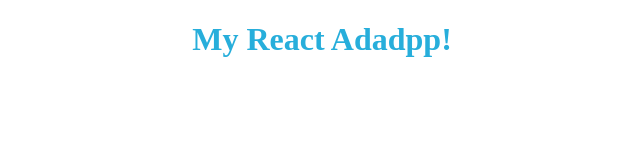
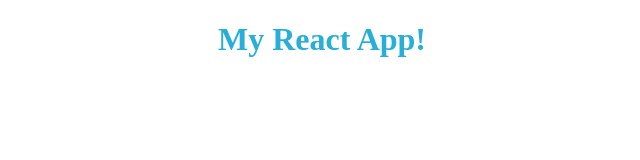
Before and after one commit to mar1an4ik/post-test-task, a React app: page / in a window 1280 px wide. Shown: the whole page, without its empty margins (318-958 px from the left). Built offline with nearby package versions, Linux system fonts and the light colour scheme.

```diff
--- a/package.json
+++ b/package.json
@@ -1,12 +1,15 @@
 {
   "name": "posts-test-task",
   "version": "1.0.0",
+  "homepage": "https://mar1an4ik.github.io/post-test-task",
   "description": "",
   "main": "index.js",
   "scripts": {
     "test": "echo \"Error: no test specified\" && exit 1",
     "start": "webpack serve --mode development --open --hot",
-    "build": "webpack --mode production"
+    "build": "webpack --mode production",
+    "predeploy": "npm run build",
+    "deploy": "gh-pages -d dist"
   },
   "author": "",
   "license": "ISC",
@@ -20,6 +23,7 @@
     "@babel/preset-react": "^7.13.13",
     "babel-loader": "^8.2.2",
     "css-loader": "^5.2.4",
+    "gh-pages": "^3.1.0",
     "html-webpack-plugin": "^5.3.1",
     "style-loader": "^2.0.0",
     "webpack": "^5.37.1",
--- a/src/components/App.js
+++ b/src/components/App.js
@@ -6,7 +6,7 @@
   render() {
     return (
       <div>
-        <h1>My React Adadpp!</h1>
+        <h1>My React App!</h1>
       </div>
     );
   }
```
Also changed, not shown: dist/index-bundle.js.LICENSE.txt (added), dist/index.html, 2 other files.
